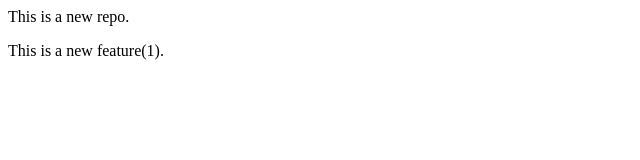
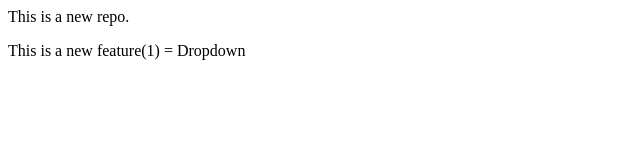
Before and after one commit to Bhuwan-Upadhyay/localRepo, a plain HTML site: page index.html in a window 1280 px wide. Shown: the full height of the page, 0-640 px from the left. Drawn offline with Linux system fonts and the light colour scheme.

Commit message:
Add dropdown

```diff
--- a/index.html
+++ b/index.html
@@ -1,2 +1,2 @@
 <p>This is a new repo.</p>
-<p>This is a new feature(1).</p>
+<p>This is a new feature(1) = Dropdown</p>
```
